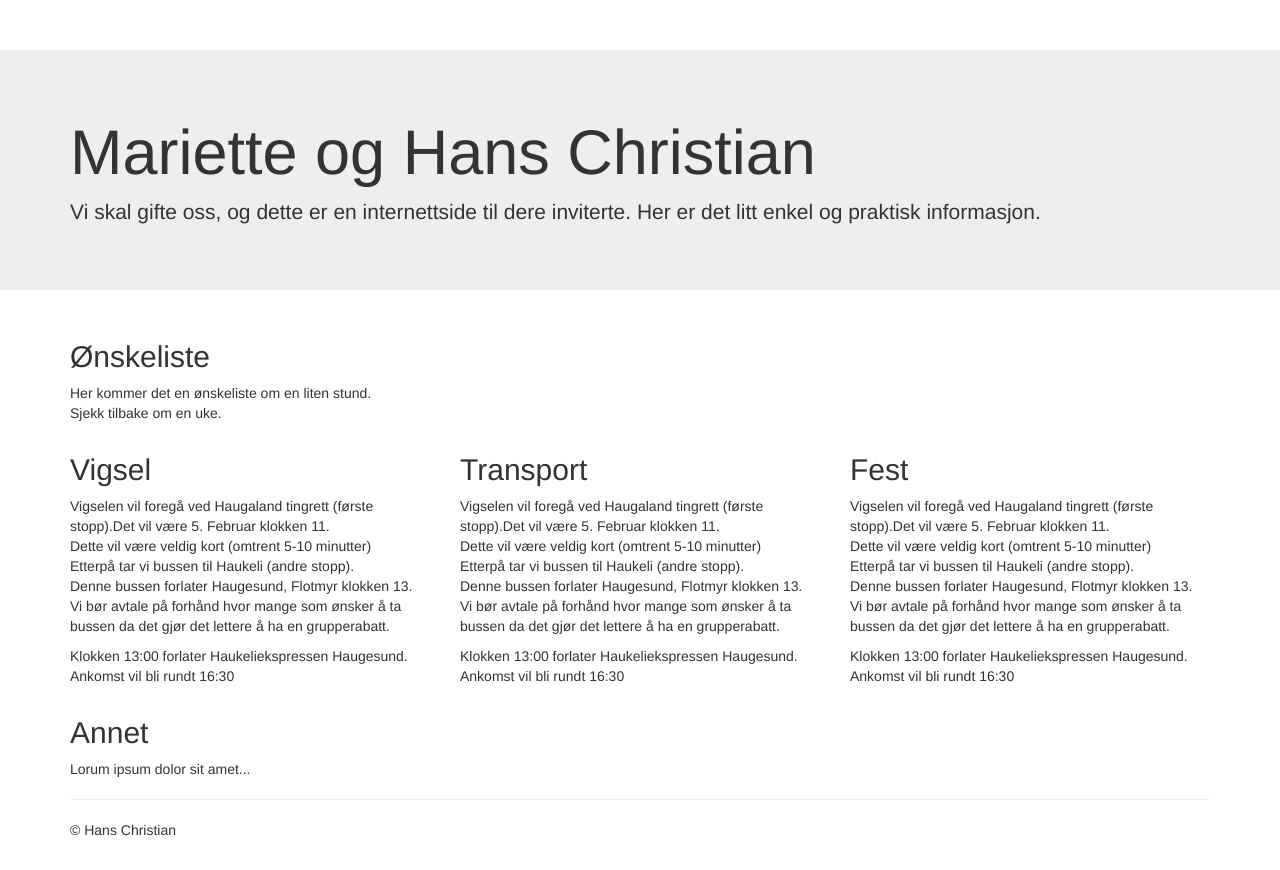
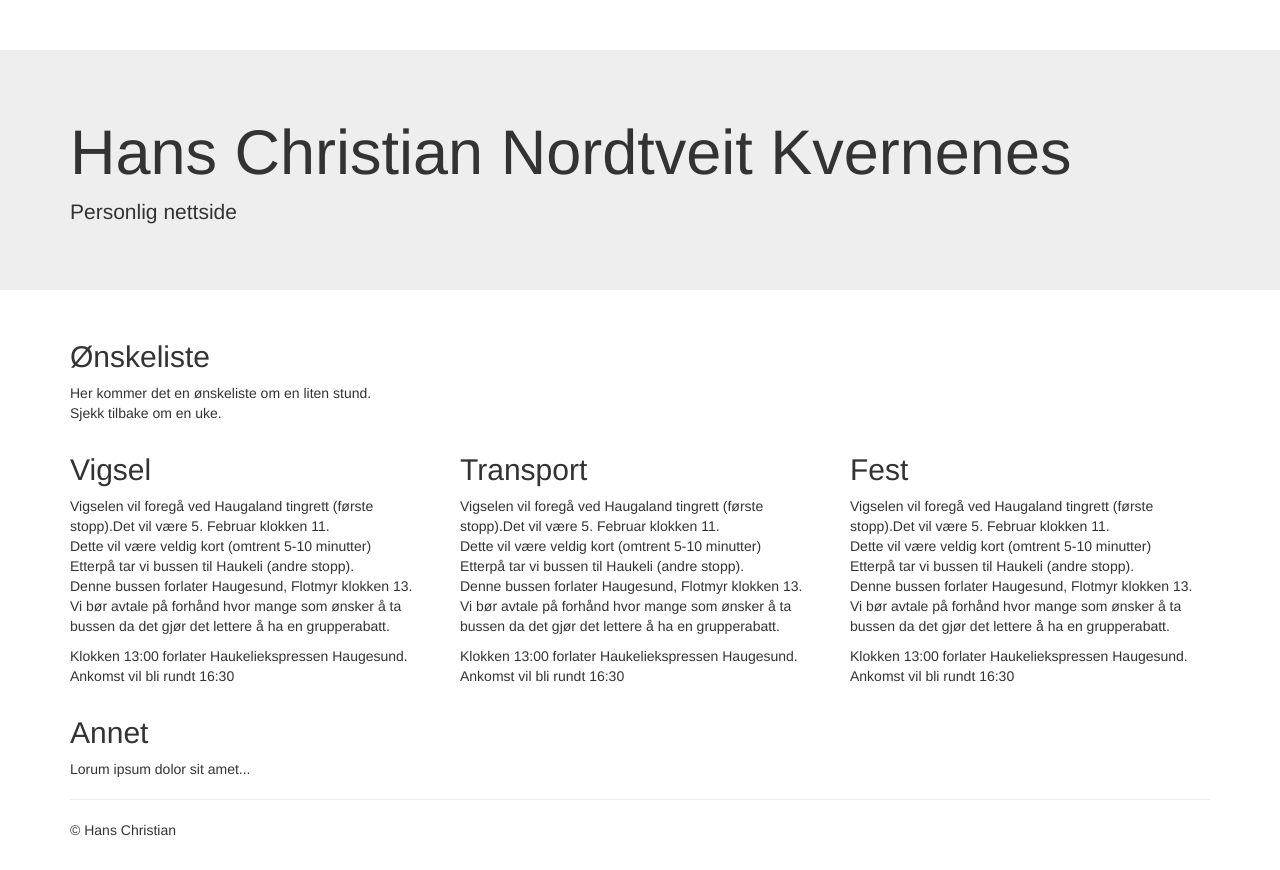
Before and after one commit to plunun/HansMariette, a plain HTML site: page index.html in a window 1280 px wide. Drawn offline with nearby package versions, Linux system fonts and the light colour scheme.

Commit message:
Update index.html

```diff
--- a/index.html
+++ b/index.html
@@ -30,8 +30,8 @@
     <!-- Main jumbotron for a primary marketing message or call to action -->
     <div class="jumbotron">
       <div class="container">
-        <h1> Mariette og Hans Christian</h1>
-            <p>Vi skal gifte oss, og dette er en internettside til dere inviterte. Her er det litt enkel og praktisk informasjon.</p>
+        <h1> Hans Christian Nordtveit Kvernenes</h1>
+            <p>Personlig nettside</p>
           <!--<p><a class="btn btn-primary btn-lg" href="#" role="button">Learn more &raquo;</a></p>-->
       </div>
     </div>
```
